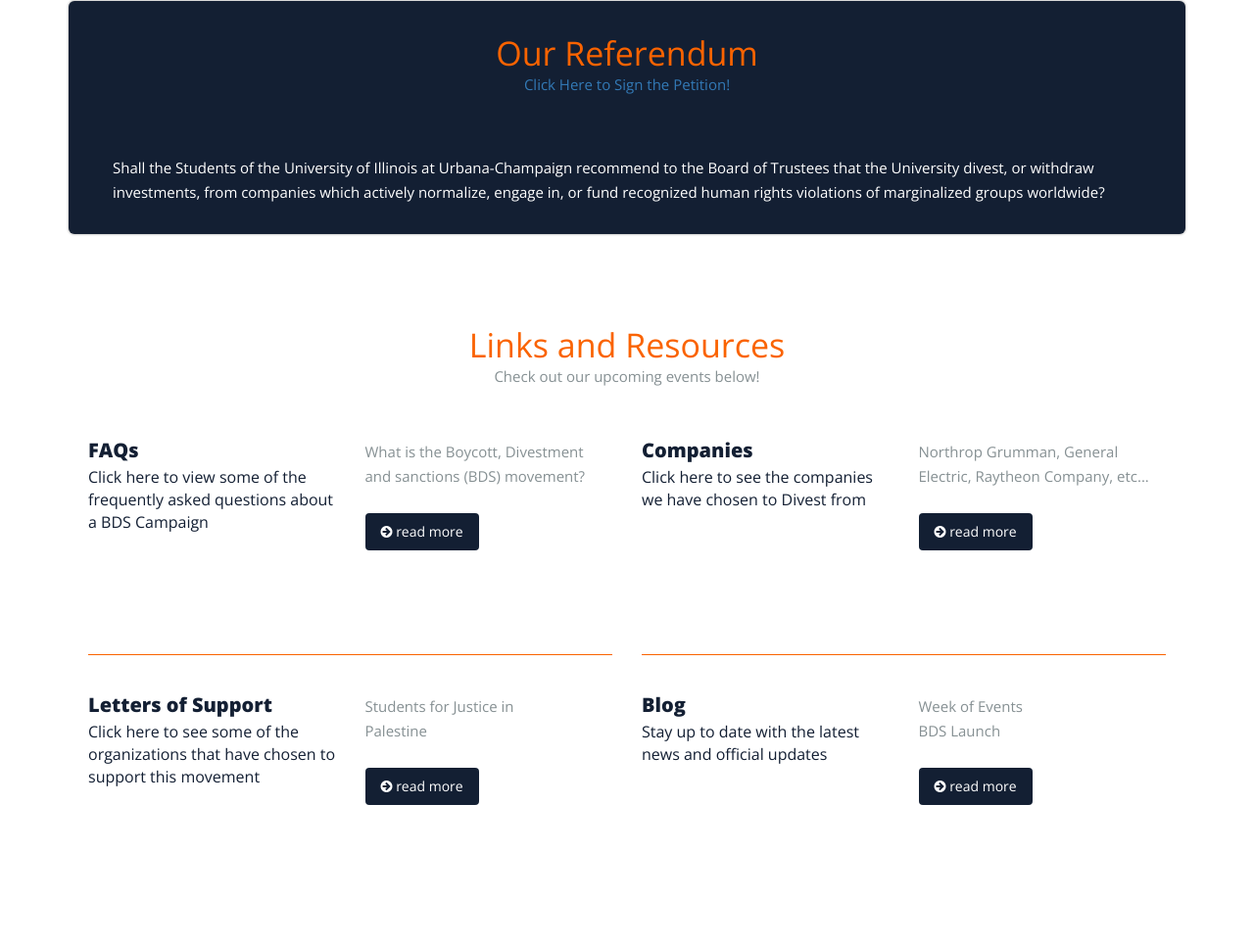
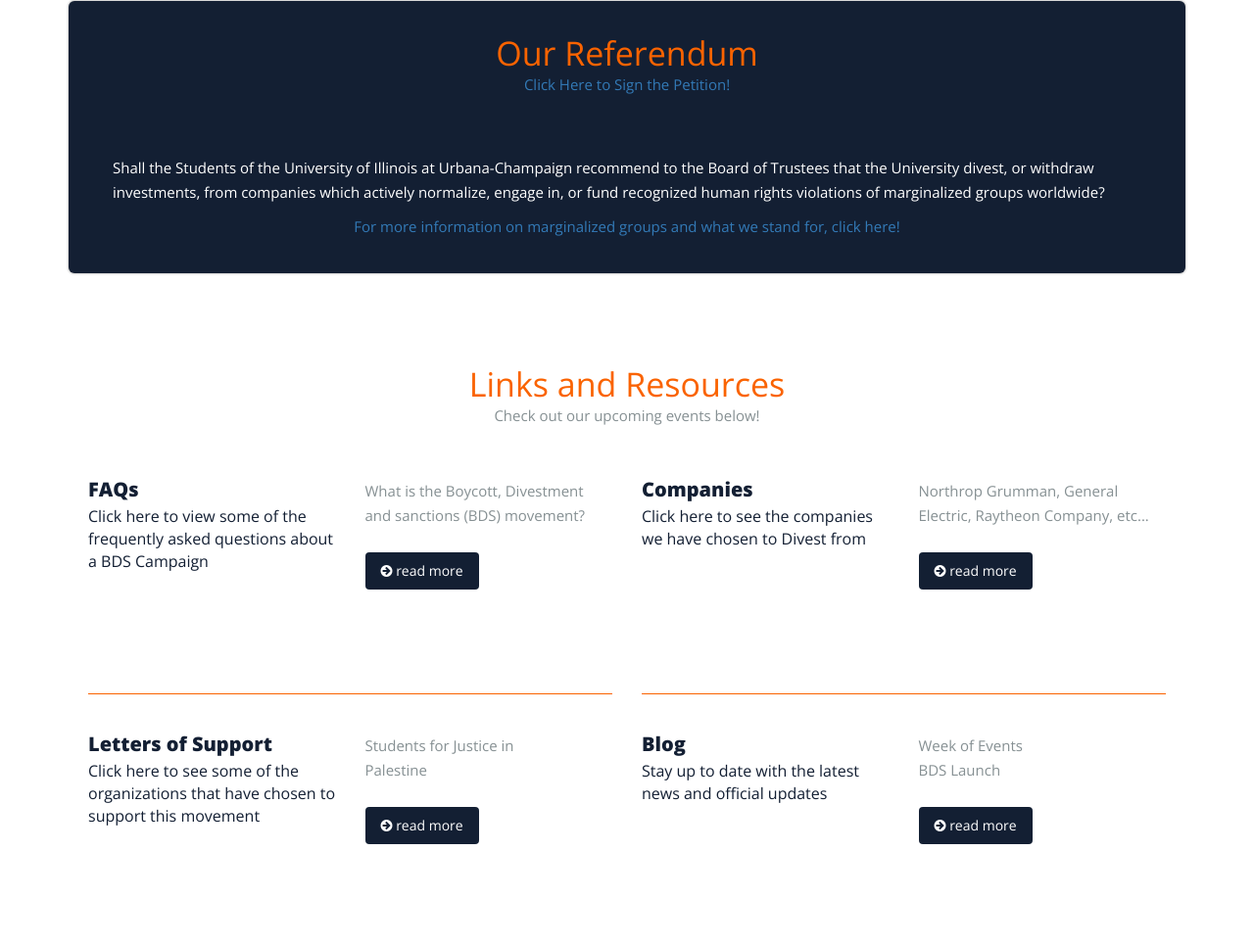
Before and after one commit to bllbob564/bllbob564.github.io, a plain HTML site: page index.html in a window 1280 px wide. Shown: the part 1377-2343 px from the top of the page at 98% size. Drawn offline with nearby package versions, Linux system fonts and the light colour scheme; some packages are replaced by stand-ins of ours.

Commit message:
Info on Marginalized Groups added

```diff
--- a/index.html
+++ b/index.html
@@ -483,6 +483,7 @@
 	<p class="referendum-content">
     Shall the Students of the University of Illinois at Urbana-Champaign recommend to the Board of Trustees that the University divest, or withdraw investments, from companies which actively normalize, engage in, or fund recognized human rights violations of marginalized groups worldwide?
   </p>
+  <p class="title-description ref-desc"><a href="http://uiucdivest.com/ourstruggles.html">For more information on marginalized groups and what we stand for, click here!</a></p>
 
   </div><!-- /.about-area -->
   </div><!-- /.container -->
```
